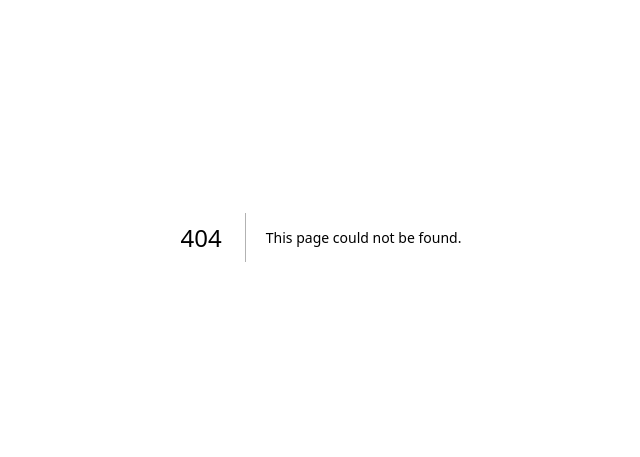
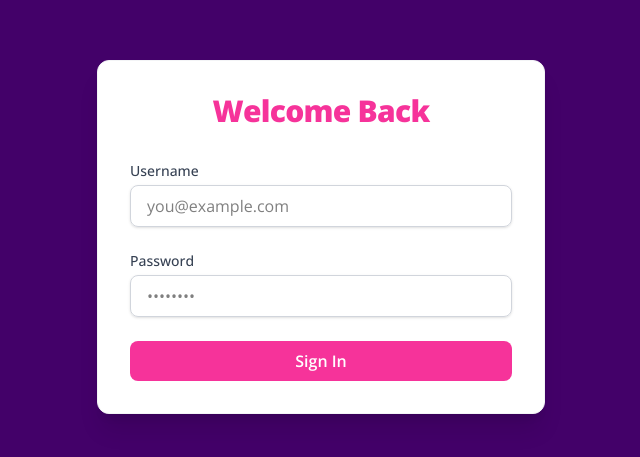
Before and after one commit to OgunwandeBukunmi/kristina, a Next.js app: page /admin in a window 1280 px wide. Before the commit this address had no page. Shown: the part 163-620 px from the top of the page, without its empty margins (319-959 px from the left). Built offline with nearby package versions, Linux system fonts and the light colour scheme; a web font is replaced by a local one.

Commit message:
added admin page

```diff
--- /dev/null
+++ b/src/app/admin/page.tsx
@@ -0,0 +1,120 @@
+"use client";
+
+import React, { useEffect, useRef, useState } from 'react';
+import EditorJS from '@editorjs/editorjs';
+import Header from '@editorjs/header';
+import List from '@editorjs/list';
+import ImageTool from '@editorjs/image';
+
+export default function Page() {
+  const editorRef = useRef<EditorJS | null>(null);
+  const [currentStep, setCurrentStep] = useState<string>("admin-login");
+  const [name, setName] = useState<string>("");
+  const [password, setPassword] = useState<string>("");
+  const[contentFor,setContentFor] = useState<string>("interviews")
+
+  useEffect(() => {
+    if (currentStep !== "admin-writing") return;
+
+    const editor = new EditorJS({
+      holder: 'editorjs',
+      tools: {
+        header: Header,
+        list: List,
+        image: {
+          class: ImageTool,
+          config: {
+            endpoints: {
+              byFile: 'http://localhost:3000/upload',
+            },
+          },
+        },
+      },
+    });
+
+    editorRef.current = editor;
+
+    return () => {
+      editor.destroy();
+      editorRef.current = null;
+    };
+  }, [currentStep]);
+
+  function handleSubmit(e: React.FormEvent) {
+    e.preventDefault();
+    if (name.trim() && password.trim()) {
+      setCurrentStep("admin-writing");
+    }
+  }
+  async function handlePublish(e:React.MouseEvent){
+       const savedData = await editorRef.current?.save();
+  }
+
+  return currentStep === "admin-login" ? (
+  <div className="min-h-screen bg-background text-black flex items-center justify-center px-4 py-12">
+    <div className="w-full max-w-md bg-white shadow-xl rounded-xl p-8 border border-gray-100">
+      <h2 className="text-3xl font-extrabold text-center text-pink-500 mb-8 tracking-tight">
+        Welcome Back
+      </h2>
+      <form className="space-y-6" onSubmit={handleSubmit}>
+        <div>
+          <label htmlFor="name" className="block text-sm font-medium text-gray-700 mb-1">
+            Username
+          </label>
+          <input
+            type="text"
+            id="name"
+            className="block w-full px-4 py-2 border border-gray-300 rounded-lg shadow-sm focus:outline-none focus:ring-2 focus:ring-pink-200 focus:border-pink-200 transition"
+            placeholder="you@example.com"
+            required
+            value={name}
+            onChange={(e) => setName(e.target.value)}
+          />
+        </div>
+        <div>
+          <label htmlFor="password" className="block text-sm font-medium text-gray-700 mb-1">
+            Password
+          </label>
+          <input
+            type="password"
+            id="password"
+            className="block w-full px-4 py-2 border border-gray-300 rounded-lg shadow-sm focus:outline-none focus:ring-2 focus:ring-pink-200 focus:border-pink-200 transition"
+            placeholder="••••••••"
+            required
+            value={password}
+            onChange={(e) => setPassword(e.target.value)}
+          />
+        </div>
+        <button
+          type="submit"
+          className="w-full bg-pink-500 text-white font-semibold py-2 px-4 rounded-lg hover:bg-pink-400 transition duration-200"
+        >
+          Sign In
+        </button>
+      </form>
+    </div>
+  </div>
+) : (
+
+  <section className="min-h-screen bg-background text-black flex flex-col items-center justify-center px-4 py-12">
+ <h1 className="text-white text-center text-2xl font-semibold mb-6 ">
+  Writing for?
+  <div className="mt-4 flex gap-4">
+    <button className="bg-pink-500 hover:bg-pink-400 text-white font-medium py-2 px-4 rounded transition duration-200" onClick={()=>setContentFor("interviews")}>
+      Interviews
+    </button>
+    <button className="bg-pink-100 hover:bg-pink-200 text-pink-700 font-medium py-2 px-4 rounded transition duration-200" onClick={()=>setContentFor("blogs")}>
+      Blogs
+    </button>
+  </div>
+</h1>
+
+    <div
+      id="editorjs"
+      className="w-full max-w-4xl h-screen bg-white border border-gray-300 rounded-lg shadow-md p-6"
+    />
+   <button className="bg-green-700 hover:bg-green-400 self-end mr-20 text-white text-xl font-medium py-2 px-4 rounded transition duration-200 mt-5" onClick={handlePublish} >
+      Publish
+    </button>
+  </section>
+)}
--- a/src/app/globals.css
+++ b/src/app/globals.css
@@ -34,3 +34,14 @@ body {
   min-width: 100vw;
   overflow-x: hidden;
 }
+.ce-toolbar__plus,
+.ce-toolbar__settings {
+  opacity: 1 !important;
+  visibility: visible !important;
+}
+
+/* Prevent hiding on hover */
+.ce-toolbar__plus:hover,
+.ce-toolbar__settings:hover {
+  opacity: 1 !important;
+}
```
Also changed, not shown: package.json (+10 -6 lines), src/app/api/login.ts (added), 1 other file (tests, documents, lock files or other folders).
